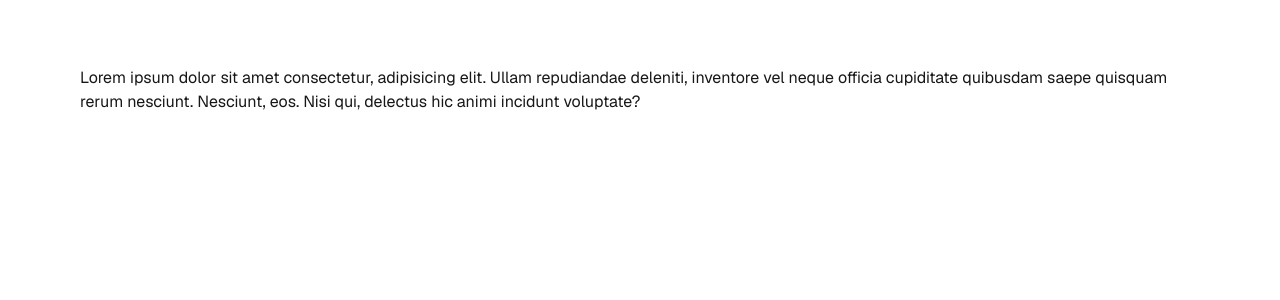
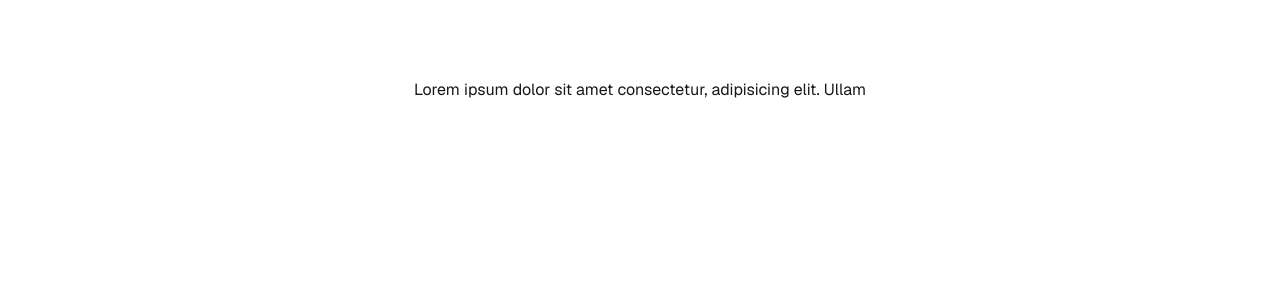
Before and after one commit to rangerisrael/tesing-cd, a Next.js app: page / in a window 1280 px wide. Shown: the top 300 px of the page. Built offline with nearby package versions, Linux system fonts and the light colour scheme.

Commit message:
content delivery experiment

```diff
--- a/src/app/page.tsx
+++ b/src/app/page.tsx
@@ -4,9 +4,6 @@ export default function Home() {
   return (
     <div className="grid grid-rows-[20px_1fr_20px] items-center justify-items-center min-h-screen p-8 pb-20 gap-16 sm:p-20 font-[family-name:var(--font-geist-sans)]">
       Lorem ipsum dolor sit amet consectetur, adipisicing elit. Ullam
-      repudiandae deleniti, inventore vel neque officia cupiditate quibusdam
-      saepe quisquam rerum nesciunt. Nesciunt, eos. Nisi qui, delectus hic animi
-      incidunt voluptate?
     </div>
   );
 }
```
